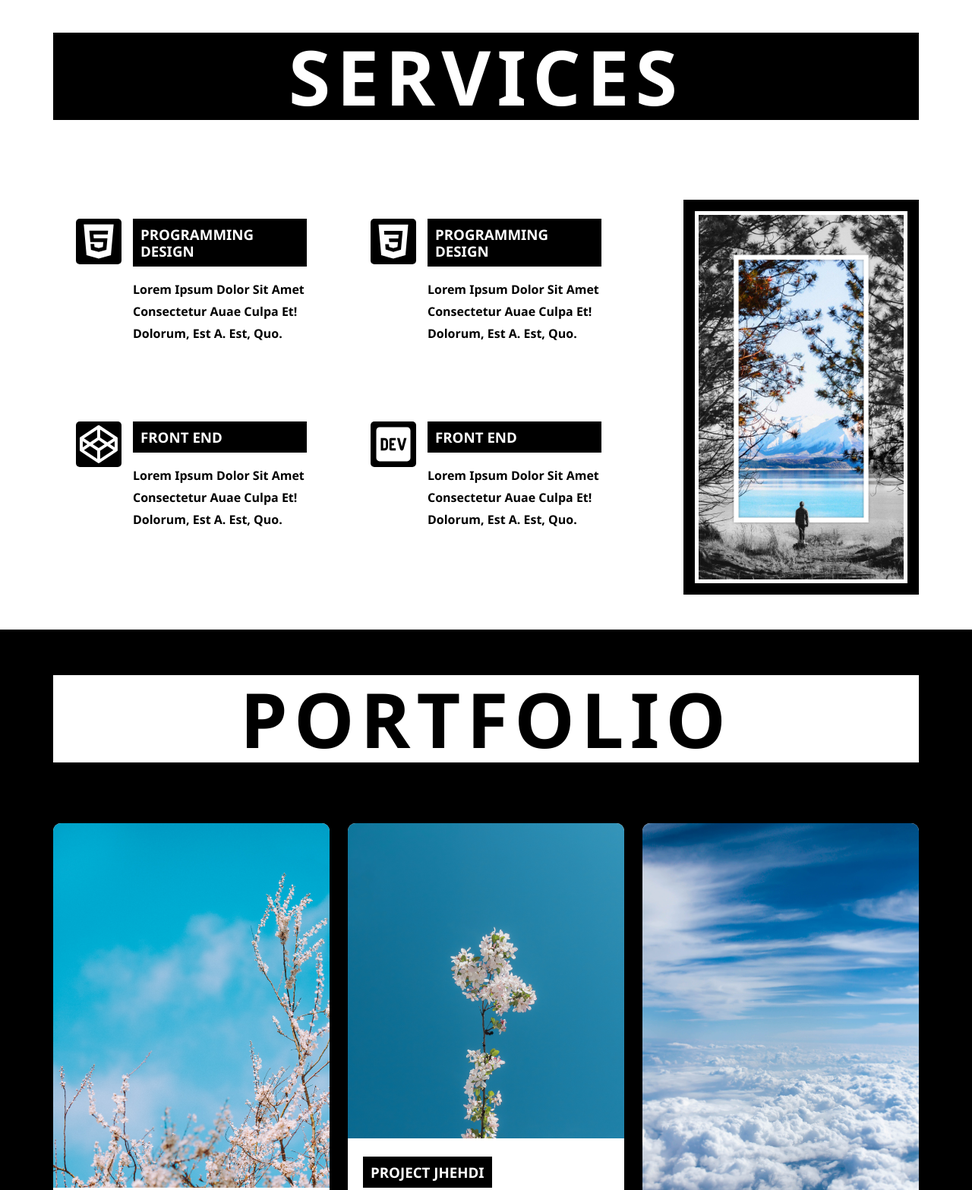
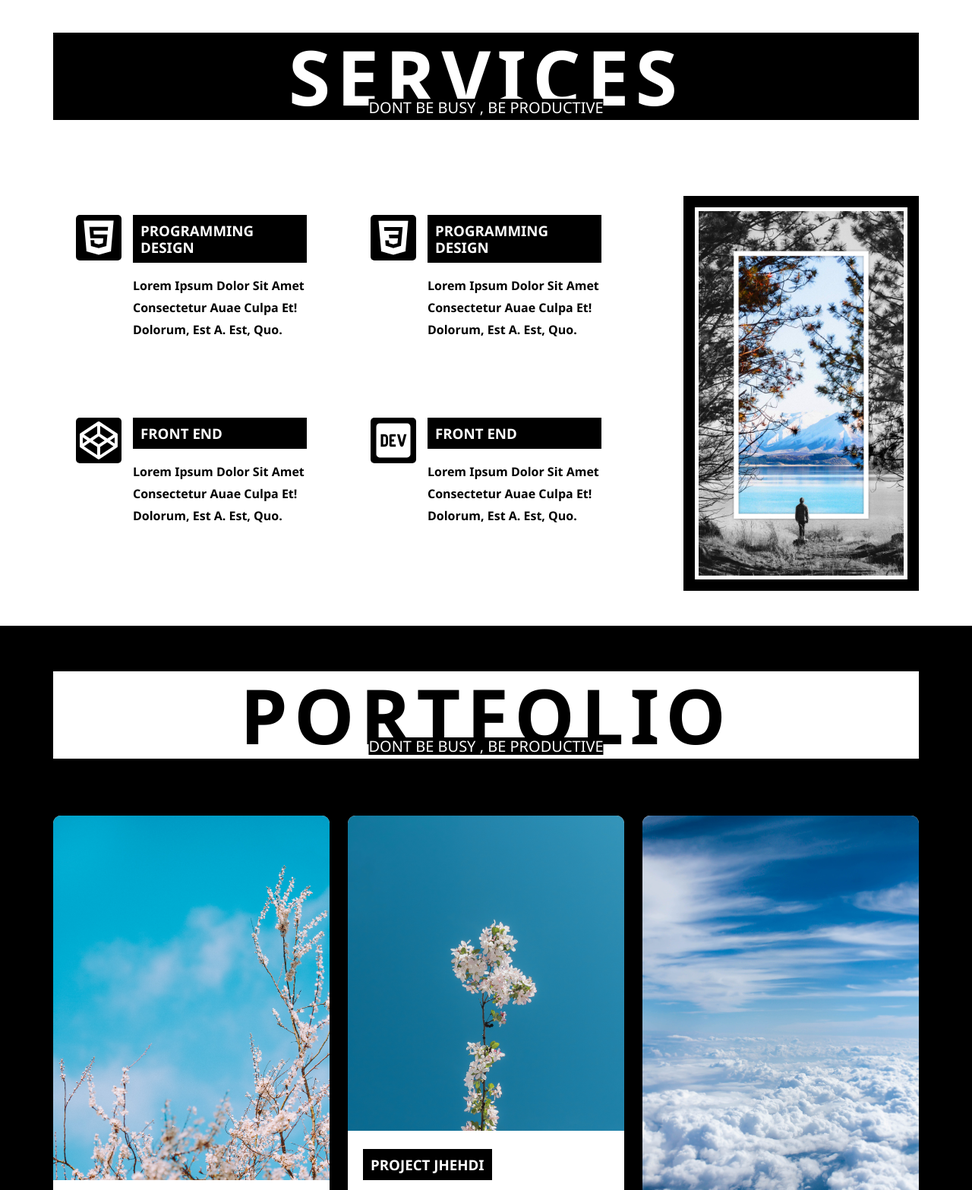
Before and after one commit to M-133/template, a plain HTML site: page index.html in a window 1280 px wide. Shown: the part 1180-2747 px from the top of the page at 76% size. Drawn offline with Linux system fonts and the light colour scheme.

Commit message:
Add files via upload

```diff
--- a/index.html
+++ b/index.html
@@ -67,6 +67,7 @@
     <div class="services" id="services">
         <div class="container">
             <h2 class="special-heading">Services</h2>
+            <p>Dont Be busy , be productive</p>
             <div class="services-content">
                 <div class="col">
                 <!-- Start services -->
@@ -117,6 +118,7 @@
     <div class="portfolio" id="portfolio">
         <div class="container">
             <h2 class="special-heading">Portfolio</h2>
+            <p>Dont Be busy , be productive</p>
             <div class="portfolio-content">
                 <div class="card">
                     <img src="image/portfolio-1.jpg" alt="">
@@ -147,6 +149,7 @@
         <div class="about" id="about">
             <div class="container">
                 <h2 class="special-heading">About Me</h2>
+                <p>Dont Be busy , be productive</p>
                 <div class="about-content">
                 <div class="image">
                     <img src="image/about.jpg" alt="">
@@ -168,6 +171,7 @@
     <div class="contact" id="contact">
         <div class="contanier">
             <h2 class="special-heading center-h2">Contact</h2>
+            <p>Dont Be busy , be productive</p>
             <div class="info">
                 <p class="label">fall free every time</p>
                 <a href="mailto:mohamed62672@gmail.com?subject=contact" class="link">mohamed62672@gmail.com</a>
```
